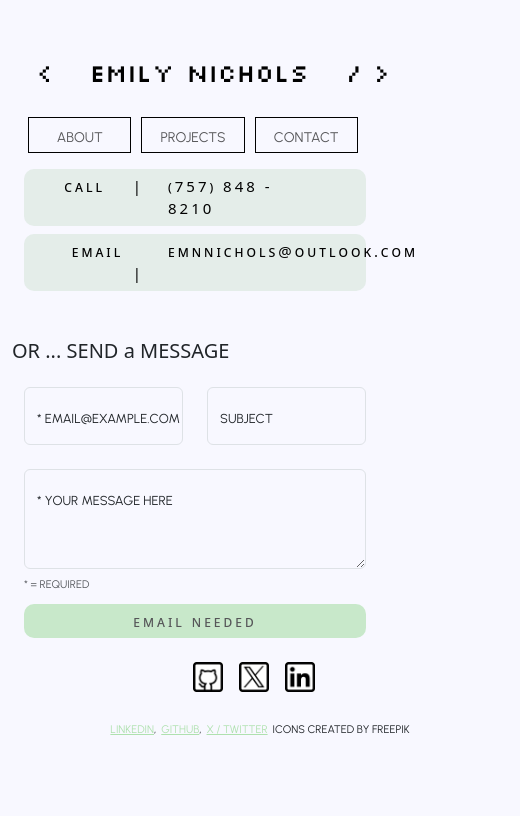
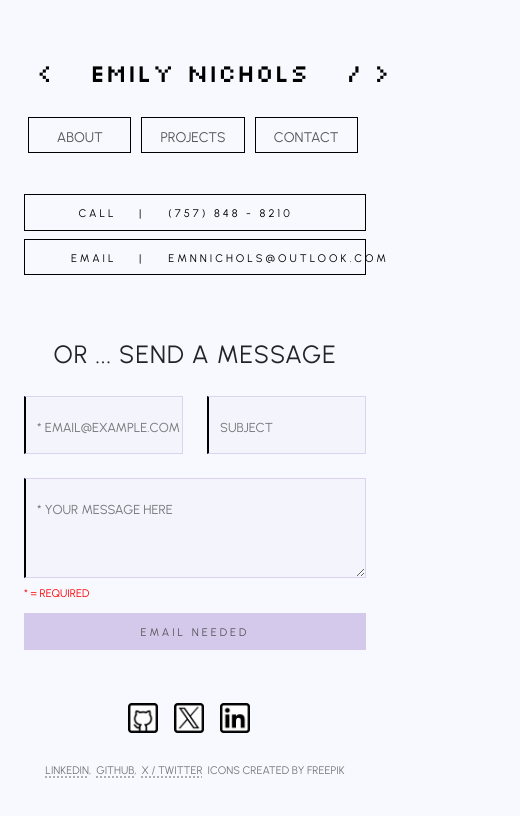
Before and after one commit to emnnichols/portfolio-site, a React (Vite) app: page /contact in a window 390 px wide. Shown: the top 816 px of the page, 520 px wide, since content can reach past the window. Built offline with nearby package versions, Linux system fonts and the light colour scheme; no server answers.

Commit message:
Changed color variables

```diff
--- a/src/components/details-view/details-view.scss
+++ b/src/components/details-view/details-view.scss
@@ -1,7 +1,7 @@
-$primary: rgb(175, 225, 175);
-$secondary: rgba(143, 188, 143, 0.5);
-$navBar: rgba(143, 188, 143, 0.2);
-$body-bg: Ghostwhite;
+$primary: rgb(193, 175, 225);
+$secondary: rgba(193, 175, 225, 0.5);
+$navBar: rgba(195, 187, 211, 0.5);
+$body-bg: #f8f8ff;
 $primary-font: "Urbanist", sans-serif;
 
 .projectInfo {
--- a/src/index.scss
+++ b/src/index.scss
@@ -1,14 +1,20 @@
-$primary: rgb(175, 225, 175);
-$secondary: rgba(143, 188, 143, 0.5);
-$navBar: rgba(143, 188, 143, 0.2);
+$primary: rgb(193, 175, 225);
+$secondary: rgba(193, 175, 225, 0.5);
+$navBar: rgba(195, 187, 211, 0.5);
 $body-bg: #f8f8ff;
 $primary-font: "Urbanist", sans-serif;
 
 @import '~bootstrap/scss/bootstrap.scss';
 
+body {
+  font-family: "Urbanist", sans-serif;
+}
+
+// Intro / Index page
 .introCard {
   font-family: 'Courier New', Courier, monospace;
   letter-spacing: 2px;
+  margin-top: 7%;
   font-variant: all-small-caps;
   font-size: 18px;
 }
@@ -35,39 +41,17 @@ $primary-font: "Urbanist", sans-serif;
 
 .portrait {
   margin-left: 10%;
-  border-radius: 50%;
-  border: 1px dotted #50615a;
+  border-radius: 5%;
 }
 
-.aboutPortrait {
-  border-radius: 50% 50% 0% 0%;
-  height: 300px;
-  width: 290px;
+// About page + Project cards
+
+.card {
+  border: none;
 }
 
-.card {
-  color: #50615a;
-  padding: 25px 0px 50px 0px;
-  border-radius: 20px;
-  border: 1px solid #50615a;
-  margin-top: 40px;
-  box-shadow: 5px 5px 12px 2px #50615ab5;
-}
-
-.aboutTitle {
-  font-family: $primary-font;
-  font-variant: all-small-caps;
-  text-align: center;
-  font-size: 40px;
-  margin-top: 30px;
-  margin-bottom: 25px;
-}
-
-.aboutText {
-  text-align: center;
-  color: #000000;
-  padding: 0px 30px;
-  font-family: 'Courier New', Courier, monospace;
+.cardTitle {
+  letter-spacing: 1px;
 }
 
 .cardTitle,
@@ -82,23 +66,66 @@ $primary-font: "Urbanist", sans-serif;
   text-align: center;
 }
 
+.centeredHover {
+  align-self: center;
+}
+
+.imageContainer {
+  transform: translate(-200px, -50px);
+  opacity: 0;
+  transition: all 1s ease-in-out;
+}
+
+.project:hover .imageContainer {
+  transform: translate(10px, -50px);
+  padding-top: 0px;
+  opacity: 1;
+  transition: all 1s ease-in-out;
+}
+
+.projectImageHide {
+  display: none;
+}
+
 .projectImage {
-  height: 300px;
-  max-width: 500px;
+  height: auto;
+  width: 0%;
   border-radius: 10px;
   padding: 2px;
+  transition: all 1s ease-in-out;
 }
 
-.projectBlurb {
+.project:hover .projectImage {
+  height: auto;
+  width: 500px;
+  transition: all 1s ease-in-out;
+}
+
+.projectBlurb,
+.featuredBlurb {
   text-align: center;
   font-style: italic;
+  padding-top: 0px;
+  padding-bottom: 10px;
+}
+
+.featuredBlurb {
+  padding-top: 25%;
 }
 
 .currentProject {
-  font-family: "Silkscreen", sans-serif;
   font-size: 40px;
-  text-shadow: 4px 4px 5px rgba(80, 97, 90, 0.5);
-  margin-top: 0px;
+}
+
+.featuredCard {
+  border-radius: 0px;
+  border: 1px solid #0000004d;
+  background-color: rgba(173, 182, 173, 0.05);
+}
+
+.featuredProject {
+  margin-top: 8%;
+  margin-bottom: 5%;
 }
 
 .primaryButton,
@@ -107,20 +134,20 @@ $primary-font: "Urbanist", sans-serif;
 }
 
 .primaryButton {
-  background-color: $navBar;
-  border: none;
+  background-color: $body-bg;
+  border: 1px solid #000;
   font-size: 15px;
   width: 100%;
   letter-spacing: 3px;
   font-variant: all-small-caps;
-  border-radius: 10px;
+  border-radius: 0px;
   transition: all 0.9s;
 }
 
 .primaryButton:hover {
   background-color: $body-bg;
   letter-spacing: 5px;
-  box-shadow: rgba(143, 188, 143, 0.5) 0px 0px 10px 2px;
+  box-shadow: rgba(193, 175, 225, 0.5) 0px 0px 10px 2px;
   transition: all 0.9s;
 }
 
@@ -144,17 +171,38 @@ $primary-font: "Urbanist", sans-serif;
   transition: all 0.9s;
 }
 
+// Contact
+
+.contact {
+  margin: 7% 0% 1% 0%;
+}
+
+.formTitle {
+  margin: 7px 0px;
+  letter-spacing: 1px;
+  font-family: $primary-font;
+  font-size: 35px;
+  text-align: center;
+  font-variant: all-small-caps;
+}
+
+.contactForm {
+  width: 100%;
+  border: 1px solid $secondary;
+  border-left: 2.5px solid black;
+  background-color: rgba(176, 169, 190, 0.05);
+  border-radius: 0px;
+}
+
 .formLabel {
   font-family: "Urbanist", sans-serif;
   font-size: 18px;
+  color: rgba(0, 0, 0, 0.519);
   font-variant: all-small-caps;
 }
 
-.formInput {
-  padding-top: 7px;
-  width: 100%;
-  font-style: italic;
-  font-size: 13px;
+.requiredForm {
+  color: red;
 }
 
 // Footer
@@ -162,8 +210,25 @@ $primary-font: "Urbanist", sans-serif;
 .footer {
   font-family: "Urbanist", sans-serif;
   font-variant: all-small-caps;
-  text-align: center;
-  min-width: 520px;
+  margin-top: 7%;
+}
+
+.footerIcon:hover {
+  box-shadow: 0px 0px 10px 3px $secondary;
+}
+
+.iconAttribute,
+.iconAttribute a {
+  color: #00000085;
+  text-decoration-color: #0000004d;
+  text-decoration-style: dotted;
+  text-decoration-thickness: 2px;
+  text-underline-offset: 3px;
+}
+
+.iconAttribute a:hover {
+  color: $secondary;
+  text-decoration-color: $secondary;
 }
 
 // responsive
@@ -171,16 +236,6 @@ $primary-font: "Urbanist", sans-serif;
 @media all and (max-width: 767px) {
   .homeLink {
     margin-right: 50px;
-  }
-
-  .navLinks {
-    margin-top: -30px;
-    margin-left: 13px;
-  }
-
-  .navBrand {
-    padding-top: 30px;
-    padding-left: 40px;
   }
 
   .introText {
@@ -192,43 +247,51 @@ $primary-font: "Urbanist", sans-serif;
     padding: 50px 0px;
     border: none;
     border-radius: 10px;
-    box-shadow: 0px 0px 15px 0px #50615a59;
     min-width: 520px;
   }
 
   .portrait {
-    margin-left: 12%;
     border-radius: 10px;
   }
 
-  .aboutPortrait {
-    margin-left: 23%;
-    height: 280px;
-    width: 280px;
+  .featuredProject {
+    margin-bottom: 10px;
   }
 
   .projectImage {
     max-width: 900px;
-    min-height: 500px;
+    min-height: auto;
+  }
+
+  .imageContainer {
+    transform: translate(1%, -50%);
+    opacity: 0;
+    transition: all 1s ease-in-out;
+  }
+
+  .project:hover .imageContainer {
+    transform: translate(1%, -15%);
+    opacity: 1;
+    transition: all 1s ease-in-out;
+  }
+
+  .featuredProjectImage {
+    border-radius: 10px;
+    margin-top: 20px;
+  }
+
+  .featuredBlurb {
+    padding-top: 10%;
   }
 }
 
-@media all and (min-width: 768px) and (max-width: 991px) {
+@media all and (min-width: 767px) and (max-width: 991px) {
   .homeLink {
     margin-right: 50px;
   }
 
-  .navLinks {
-    margin-top: -30px;
-    margin-left: 15px;
-  }
-
   .navBrand {
     padding-top: 30px;
-  }
-
-  .navBar {
-    padding-right: 35px;
   }
 
   .introText {
@@ -240,35 +303,45 @@ $primary-font: "Urbanist", sans-serif;
     padding: 50px 0px;
     border: none;
     border-radius: 10px;
-    box-shadow: 0px 0px 15px 0px #50615a59;
   }
 
   .portrait {
-    margin-left: 15%;
+    margin-left: 18%;
     border-radius: 10px;
   }
 
-  .aboutPortrait {
-    height: 280px;
-    width: 300px;
+  .featuredProject {
+    margin-bottom: 0px;
   }
 
   .projectImage {
     max-width: 900px;
-    min-height: 500px;
+    min-height: auto;
+  }
+
+  .imageContainer {
+    transform: translate(95px, -200px);
+    opacity: 0;
+    transition: all 1s ease-in-out;
+  }
+
+  .project:hover .imageContainer {
+    transform: translate(95px, -70px);
+    opacity: 1;
+    transition: all 1s ease-in-out;
   }
 
   .featuredProject {
     height: fit-content;
   }
 
-  .featuredTitle {
-    margin-top: 10px;
+  .featuredProjectImage {
+    border-radius: 10px;
+    margin-top: 20px;
   }
 
-  .featuredProjectImage {
-    border-radius: 10px;
-    margin-top: 10px;
+  .featuredBlurb {
+    padding-top: 8%;
   }
 }
 
@@ -278,19 +351,15 @@ $primary-font: "Urbanist", sans-serif;
     margin-right: 50px;
   }
 
-  .navBar {
-    padding-right: 50px;
-  }
-
   .introText {
-    padding: 30px 5px 0px 110px;
+    padding: 10px 5px 0px 120px;
   }
 
   .card {
     padding: 50px 0px;
     border: none;
     border-radius: 10px;
-    box-shadow: 0px 0px 15px 0px #50615a59;
+    box-shadow: none;
   }
 
   .portrait {
@@ -312,6 +381,7 @@ $primary-font: "Urbanist", sans-serif;
   .featuredProjectImage {
     border-radius: 10px;
     margin-top: 10px;
+    padding-bottom: 20px;
     height: 100%;
   }
 }
@@ -326,7 +396,8 @@ $primary-font: "Urbanist", sans-serif;
     padding: 50px 0px;
     border: none;
     border-radius: 10px;
-    box-shadow: 0px 0px 15px 0px #50615a59;
+    box-shadow: none;
+    // box-shadow: 0px 0px 15px 0px #50615a59;
   }
 
   .featuredProject {
```
